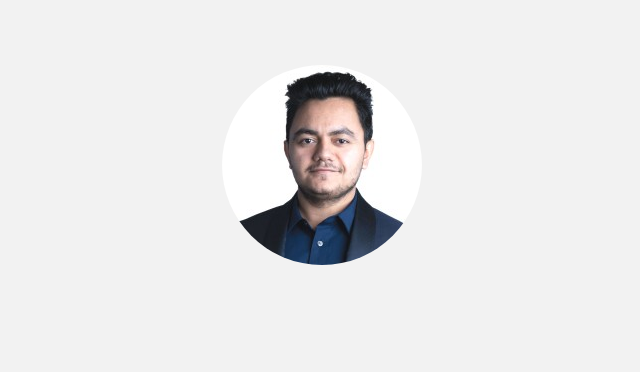
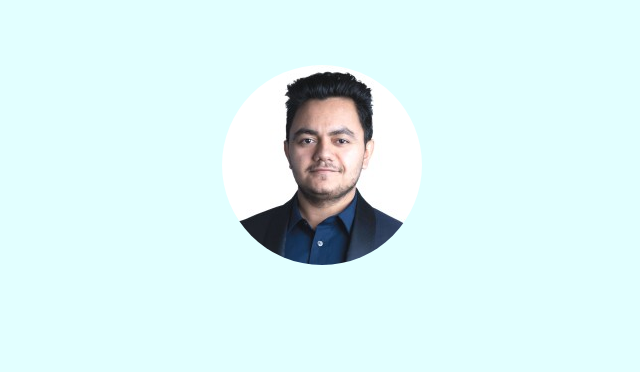
Before and after one commit to roshanneupane01/roshanneupane01.github.io, a plain HTML site: page index.html in a window 1280 px wide. Shown: the top 372 px of the page, without its empty margins (318-958 px from the left). Drawn offline with Linux system fonts and the light colour scheme.

Commit message:
updated folder structure of html files

```diff
--- a/css/links-styles.css
+++ b/css/links-styles.css
@@ -2,7 +2,7 @@
 
 body {
     font-family: Arial, sans-serif;
-    background-color: #f2f2f2;
+    background-color: #e2ffff;
     text-align: center;
     padding: 20px;
 }
--- a/css/projects-styles.css
+++ b/css/projects-styles.css
@@ -1,7 +1,7 @@
 body {
     font-family: Arial, sans-serif;
     margin-left: 10px;
-    background-color: #e5f7fb; /* Set a light background color */
+    background-color: #e2ffff; /* Set a light background color */
 }
 
 header {
--- a/css/styles.css
+++ b/css/styles.css
@@ -4,7 +4,7 @@ body {
     align-items: center;
     min-height: 100vh; /* Use min-height to ensure content doesn't get cut off */
     margin: 0;
-    background-color: #f2f2f2; /* Set a light background color */
+    background-color: #e2ffff; /* Set a light background color */
 }
 
 #sections {
```
Also changed, not shown: about-me.html (renamed from html/about-me.html, +1 -1 lines), index.html (renamed from html/index.html), links.html (renamed from html/links.html), projects.html (renamed from html/projects.html).
